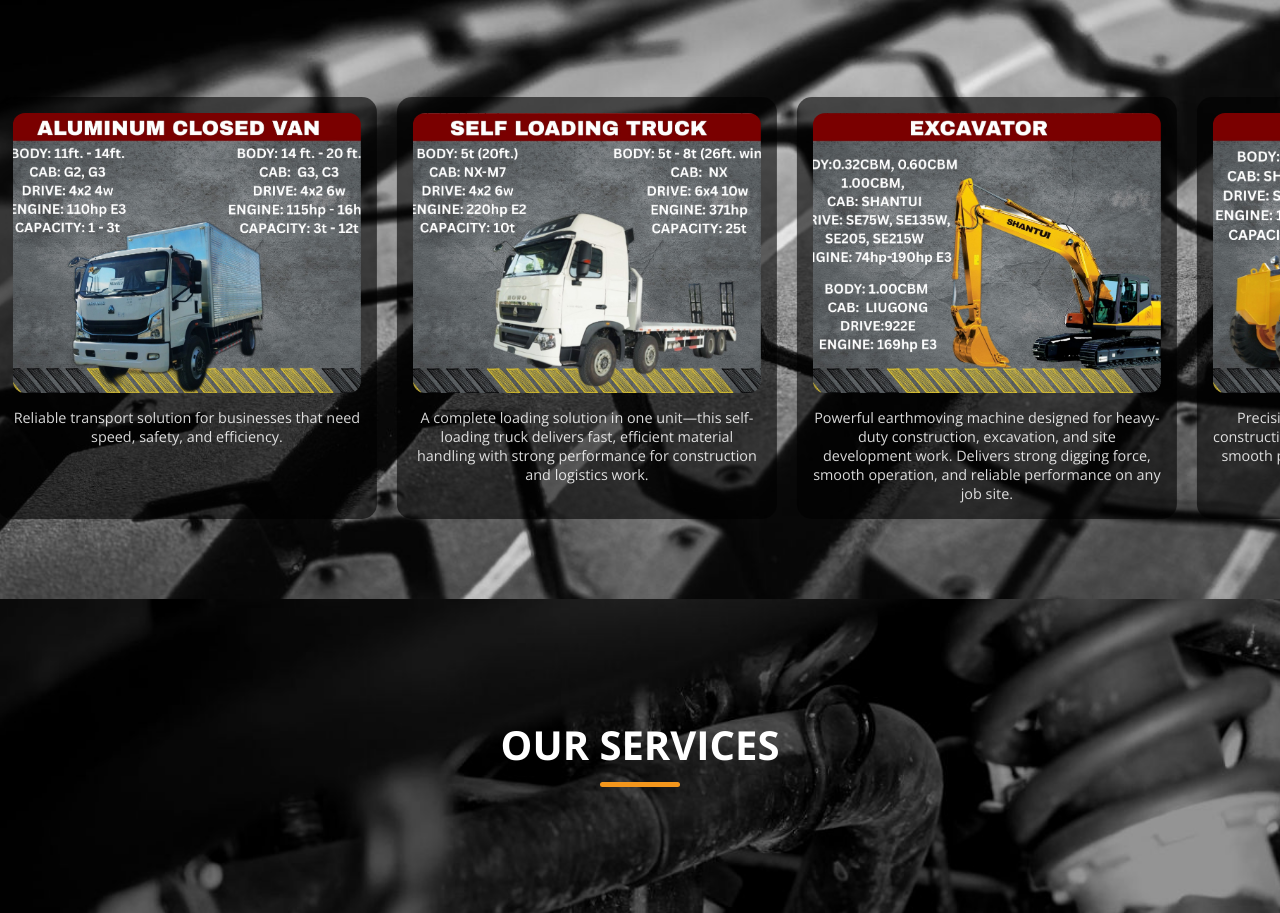
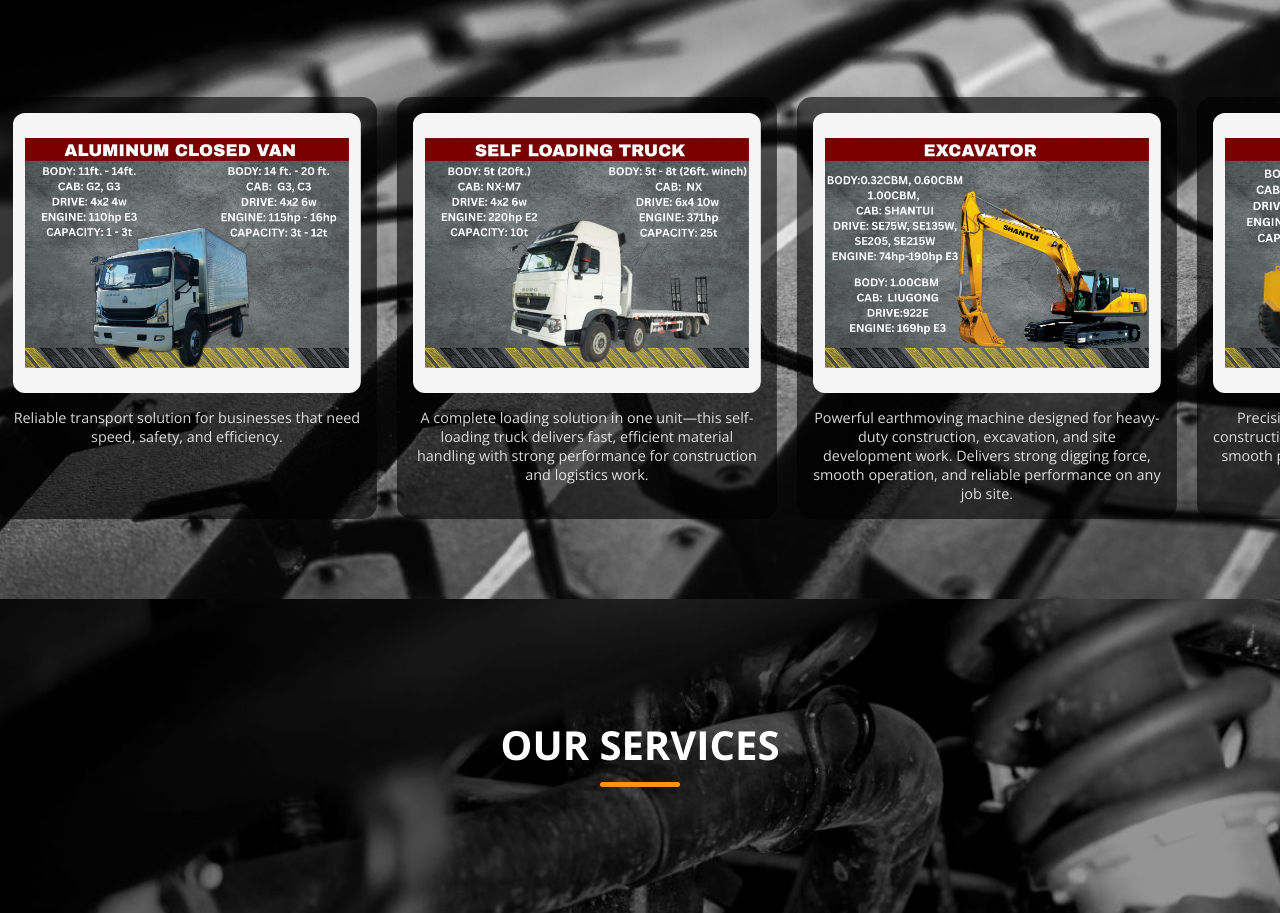
Before and after one commit to gischetrading-del/www.gis.com.ph, a plain HTML site: page index.html in a window 1280 px wide. Shown: the part 1093-2006 px from the top of the page. Drawn offline with nearby package versions, Linux system fonts and the light colour scheme; a web font is replaced by a local one.

Commit message:
test update

```diff
--- a/style.css
+++ b/style.css
@@ -341,9 +341,11 @@ header .navbar { /* position of Home, About, Products, Parts & Services, contact
 
 /* IMAGE */
 .product-card img {
-     width: 100%;
+       width: 100%;
   height: 280px;
-  object-fit: cover;
+  object-fit: contain;
+  background: #f5f5f5;
+  padding: 12px;
   border-radius: 12px;
 }
 
```
